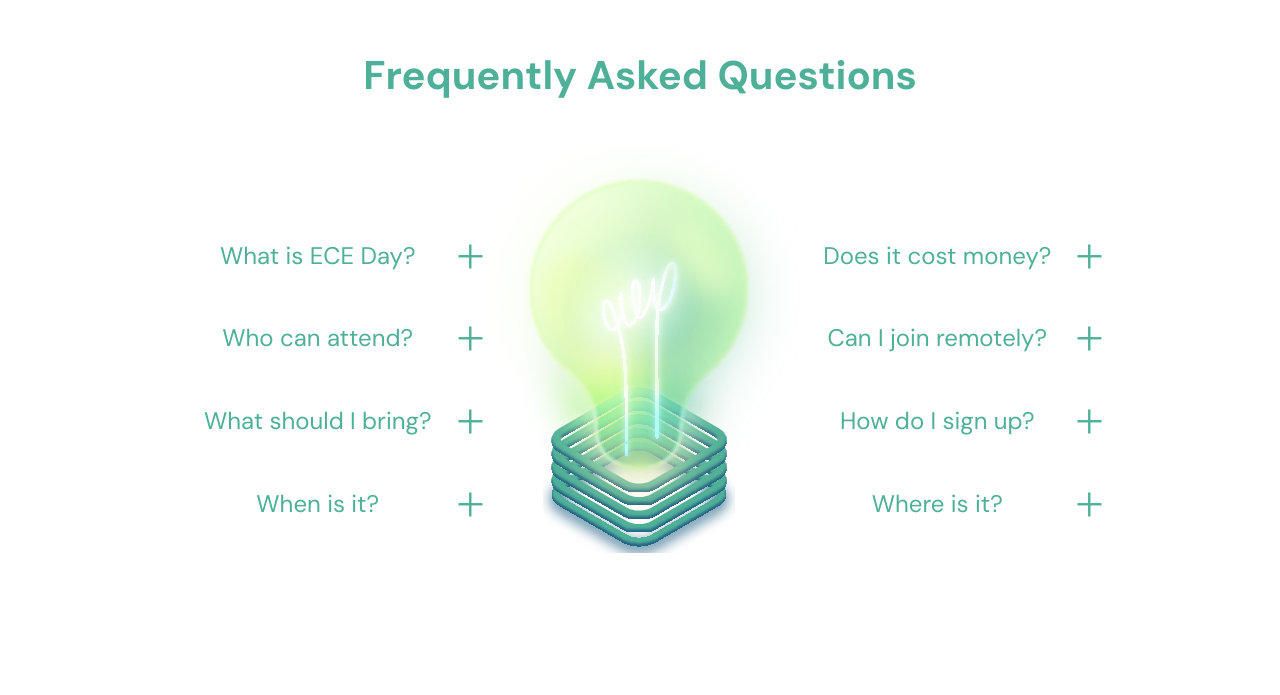
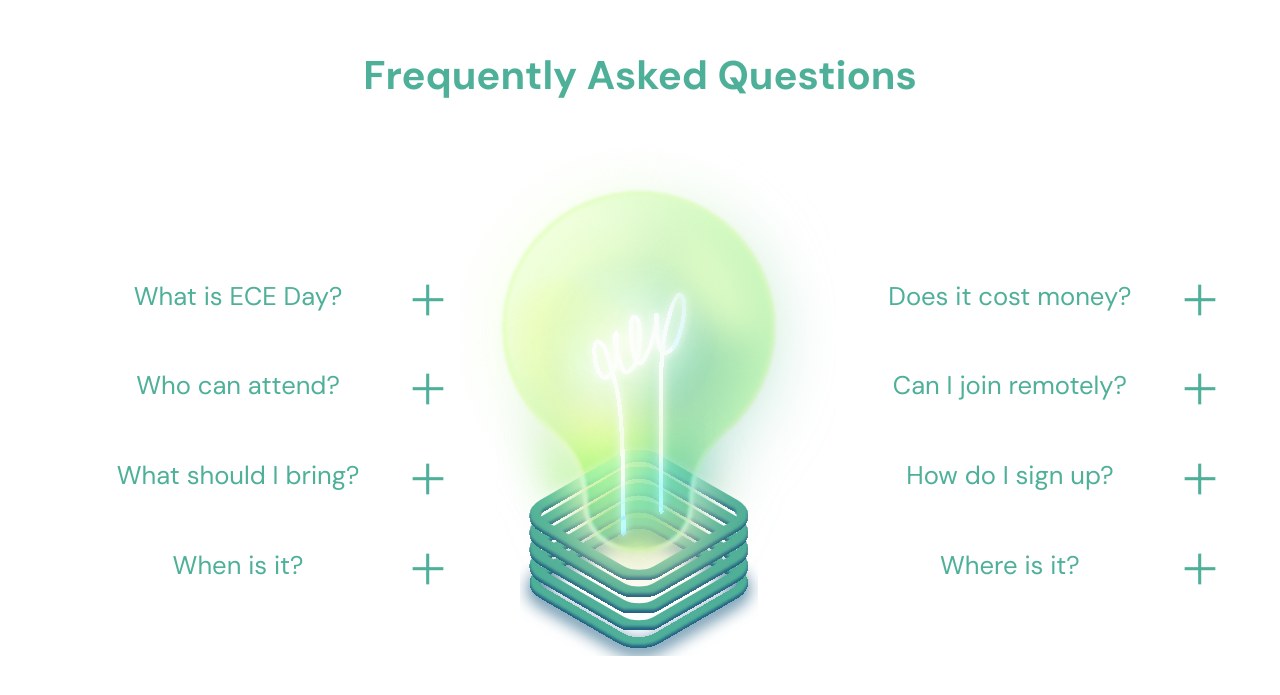
Before and after one commit to eceday/website, a Next.js app: page / in a window 1280 px wide. Shown: the part 2593-3288 px from the top of the page. Built offline with nearby package versions, Linux system fonts and the light colour scheme.

Commit message:
enable onclick and faq answer styling

```diff
--- a/src/components/FAQ/style.module.scss
+++ b/src/components/FAQ/style.module.scss
@@ -4,20 +4,27 @@
   width: 90vw;
   display: grid;
   justify-content: center;
+  // border: solid;
+  // border-color: blue;
 
   .content{
+    // border: solid;
     display: grid;
+    width: 90vw;
     grid-template-columns: 33% 34% 33%;
-    grid-template-rows: 15% 85%;
+    grid-template-rows: 15vh 85vh;
     grid-template-areas:
       "header header header"
       "left center right";
 
     .header{
+      // border: solid;
       grid-area: header;
+      align-self: center;
       display: grid;
-      align-items: center;
-      text-align: center;
+      place-items: center;
+      height: 10vh;
+
       .headerTxt{
         color: #4FB099;
         font-size: 2.5em;
@@ -28,34 +35,47 @@
     .faqsRight{grid-area: right;}
 
     .faqs{
+      // border: solid;
+      // border-color: green;
       display: flex;
       flex-direction: column;
-      padding-top: 10vh;
+      padding-top: 15vh;
     }
 
     .center{
+      // border: solid;
+      // border-color: orange;
       .lightbulbImage{
         width: 100%;
       }
     }
 
     .faqRow{
+      // border: solid;
+      // border-color: red;
       margin: 1.8em 0;
 
       .faqText{
         color: #4FB099;
-        font-size: 1.5rem;
+        font-size: 1.6rem;
         display: inline-block;
+        // border: solid;
       }
       .faqPlus{
         cursor: pointer;
         vertical-align: bottom;
         float: right;
+        // border: solid;
+        height: 2em;
+
       }
       .faqAns{
-        text-align: left;
+        // border: solid;
+        text-align: center;
         overflow-wrap: break-word;
-        width: 250px;
+        width: 100%;
+        line-height: 1.8;
+        padding-top: 1em;
       }
       .faqPlus[currentstate='1']{
         animation: turnX 0.25s ease-in 0s 1 normal forwards;
--- a/src/pages/index.js
+++ b/src/pages/index.js
@@ -17,6 +17,6 @@ const Home = () => (
 export default Home;
 
 // Experimental: Fully disable client-side JS to improve page load
-export const config = {
-  unstable_runtimeJS: false,
-};
+// export const config = {
+//   unstable_runtimeJS: false,
+// };
```
